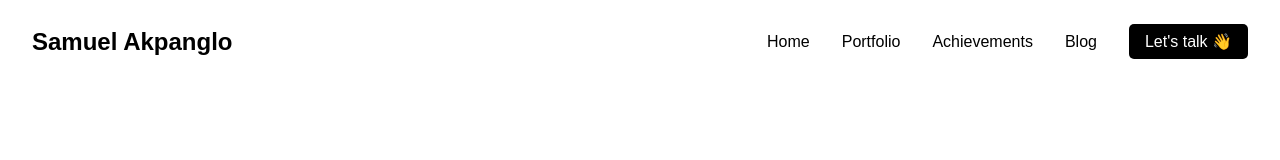
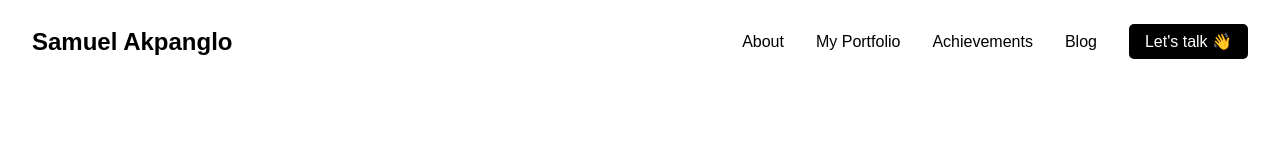
Before and after one commit to skakpanglo/myportfolio, a React (Create React App) app: page / in a window 1280 px wide. Shown: the top 160 px of the page. Built offline with nearby package versions, Linux system fonts and the light colour scheme; a web font is replaced by a local one.

Commit message:
new update

```diff
--- a/src/components/Navbar.js
+++ b/src/components/Navbar.js
@@ -125,8 +125,8 @@ const Navbar = () => {
         <span />
       </MenuButton>
       <NavLinks isOpen={isMenuOpen}>
-        <NavLink to="/" onClick={closeMenu}>Home</NavLink>
-        <NavLink to="/portfolio" onClick={closeMenu}>Portfolio</NavLink>
+        <NavLink to="/" onClick={closeMenu}>About</NavLink>
+        <NavLink to="/portfolio" onClick={closeMenu}>My Portfolio</NavLink>
         <NavLink to="/achievements" onClick={closeMenu}>Achievements</NavLink>
         <NavLink to="/blog" onClick={closeMenu}>Blog</NavLink>
         <ContactButton to="/lets-talk" onClick={closeMenu}>Let's talk 👋</ContactButton>
```
